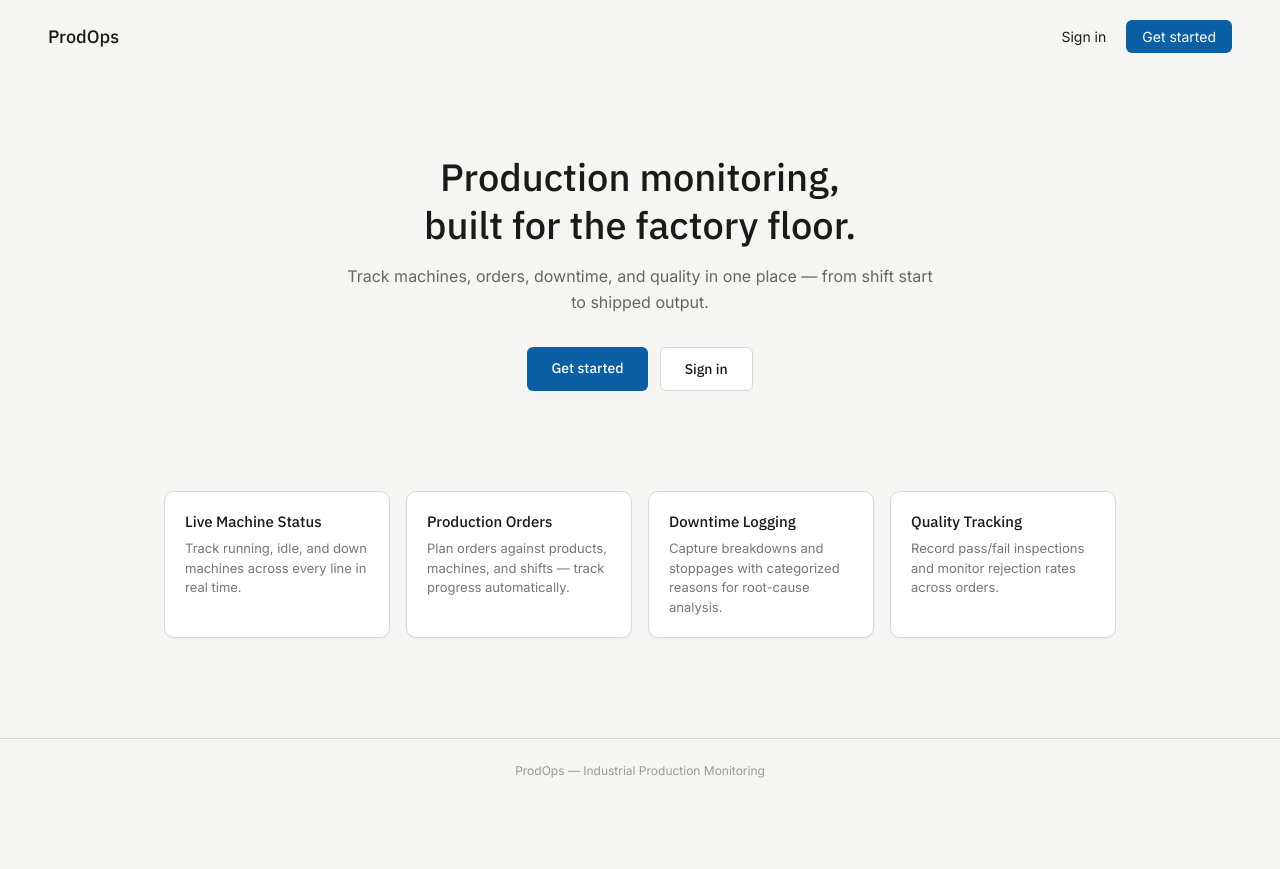
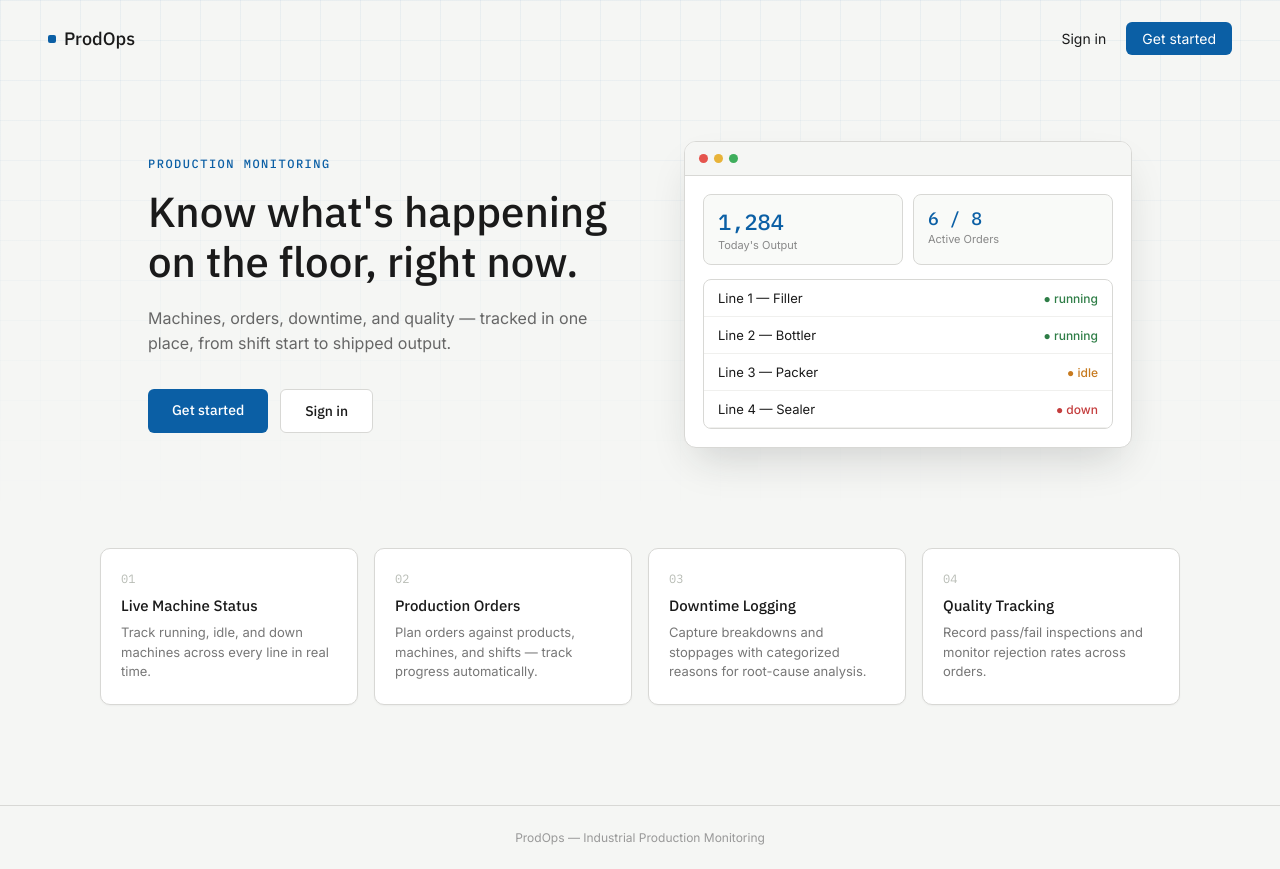
Before and after one commit to Sunita-lab/ProdOps, a React (Vite) app in the folder frontend/: page / in a window 1280 px wide. Before the commit the page ends 802 px from the top, so only its background shows below. Built offline with nearby package versions, Linux system fonts and the light colour scheme; no server answers.

Commit message:
feat: Redesign Landing page with product mockup and refined visual hierarchy

```diff
--- a/frontend/src/pages/Landing.jsx
+++ b/frontend/src/pages/Landing.jsx
@@ -2,16 +2,21 @@ import { Link } from 'react-router-dom';
 
 function Landing() {
   const features = [
-    { title: 'Live Machine Status', desc: 'Track running, idle, and down machines across every line in real time.' },
-    { title: 'Production Orders', desc: 'Plan orders against products, machines, and shifts — track progress automatically.' },
-    { title: 'Downtime Logging', desc: 'Capture breakdowns and stoppages with categorized reasons for root-cause analysis.' },
-    { title: 'Quality Tracking', desc: 'Record pass/fail inspections and monitor rejection rates across orders.' },
+    { n: '01', title: 'Live Machine Status', desc: 'Track running, idle, and down machines across every line in real time.' },
+    { n: '02', title: 'Production Orders', desc: 'Plan orders against products, machines, and shifts — track progress automatically.' },
+    { n: '03', title: 'Downtime Logging', desc: 'Capture breakdowns and stoppages with categorized reasons for root-cause analysis.' },
+    { n: '04', title: 'Quality Tracking', desc: 'Record pass/fail inspections and monitor rejection rates across orders.' },
   ];
 
   return (
     <div style={styles.page}>
+      <div style={styles.bgGrid} />
+
       <header style={styles.header}>
-        <div style={styles.logo}>ProdOps</div>
+        <div style={styles.logo}>
+          <span style={styles.logoDot} />
+          ProdOps
+        </div>
         <div style={styles.headerLinks}>
           <Link to="/login" style={styles.headerLink}>Sign in</Link>
           <Link to="/register" style={styles.headerCta}>Get started</Link>
@@ -19,24 +24,70 @@ function Landing() {
       </header>
 
       <section style={styles.hero}>
-        <h1 style={styles.heroTitle}>Production monitoring,<br />built for the factory floor.</h1>
+        <div style={styles.heroLeft}>
+          <div style={styles.eyebrow}>PRODUCTION MONITORING</div>
+          <h1 style={styles.heroTitle}>Know what's happening<br />on the floor, right now.</h1>
           <p style={styles.heroSubtitle}>
-          Track machines, orders, downtime, and quality in one place —
+            Machines, orders, downtime, and quality — tracked in one place,
             from shift start to shipped output.
           </p>
           <div style={styles.heroButtons}>
             <Link to="/register" style={styles.primaryBtn}>Get started</Link>
             <Link to="/login" style={styles.secondaryBtn}>Sign in</Link>
           </div>
+        </div>
+
+        <div style={styles.heroRight}>
+          <div style={styles.mockWindow}>
+            <div style={styles.mockTopBar}>
+              <span style={{ ...styles.mockDot, background: '#E5544D' }} />
+              <span style={{ ...styles.mockDot, background: '#E8B339' }} />
+              <span style={{ ...styles.mockDot, background: '#3FAE5C' }} />
+            </div>
+            <div style={styles.mockBody}>
+              <div style={styles.mockStatRow}>
+                <div style={styles.mockStatCard}>
+                  <div style={styles.mockStatValue}>1,284</div>
+                  <div style={styles.mockStatLabel}>Today's Output</div>
+                </div>
+                <div style={styles.mockStatCard}>
+                  <div style={{ ...styles.mockStatValue, fontSize: '18px' }}>6 / 8</div>
+                  <div style={styles.mockStatLabel}>Active Orders</div>
+                </div>
+              </div>
+              <div style={styles.mockListCard}>
+                {[
+                  { name: 'Line 1 — Filler', status: 'running' },
+                  { name: 'Line 2 — Bottler', status: 'running' },
+                  { name: 'Line 3 — Packer', status: 'idle' },
+                  { name: 'Line 4 — Sealer', status: 'down' },
+                ].map((m) => (
+                  <div key={m.name} style={styles.mockRow}>
+                    <span style={styles.mockRowName}>{m.name}</span>
+                    <span style={{
+                      ...styles.mockStatusPill,
+                      color: m.status === 'running' ? '#2E7D46' : m.status === 'down' ? '#C43D3D' : '#C77A1F'
+                    }}>
+                      ● {m.status}
+                    </span>
+                  </div>
+                ))}
+              </div>
+            </div>
+          </div>
+        </div>
       </section>
 
-      <section style={styles.features}>
+      <section style={styles.featuresSection}>
+        <div style={styles.features}>
           {features.map((f) => (
             <div key={f.title} style={styles.featureCard}>
+              <div style={styles.featureNum}>{f.n}</div>
               <div style={styles.featureTitle}>{f.title}</div>
               <div style={styles.featureDesc}>{f.desc}</div>
             </div>
           ))}
+        </div>
       </section>
 
       <footer style={styles.footer}>
@@ -47,12 +98,26 @@ function Landing() {
 }
 
 const styles = {
-  page: { minHeight: '100vh', background: 'var(--color-bg)' },
+  page: { minHeight: '100vh', background: 'var(--color-bg)', position: 'relative', overflow: 'hidden' },
+  bgGrid: {
+    position: 'absolute', top: 0, left: 0, right: 0, height: '520px',
+    backgroundImage: 'linear-gradient(rgba(11,95,165,0.05) 1px, transparent 1px), linear-gradient(90deg, rgba(11,95,165,0.05) 1px, transparent 1px)',
+    backgroundSize: '40px 40px',
+    maskImage: 'linear-gradient(to bottom, black, transparent)',
+    WebkitMaskImage: 'linear-gradient(to bottom, black, transparent)',
+    pointerEvents: 'none'
+  },
   header: {
     display: 'flex', justifyContent: 'space-between', alignItems: 'center',
-    padding: '20px 48px'
+    padding: '22px 48px', position: 'relative', zIndex: 1
   },
-  logo: { fontFamily: 'var(--font-heading)', fontSize: '18px', fontWeight: 500, color: 'var(--color-text)' },
+  logo: {
+    fontFamily: 'var(--font-heading)', fontSize: '18px', fontWeight: 500, color: 'var(--color-text)',
+    display: 'flex', alignItems: 'center', gap: '8px'
+  },
+  logoDot: {
+    width: '8px', height: '8px', borderRadius: '2px', background: 'var(--color-primary)', display: 'inline-block'
+  },
   headerLinks: { display: 'flex', alignItems: 'center', gap: '20px' },
   headerLink: { fontFamily: 'var(--font-body)', fontSize: '14px', color: 'var(--color-text)', textDecoration: 'none' },
   headerCta: {
@@ -60,17 +125,23 @@ const styles = {
     background: 'var(--color-primary)', padding: '8px 16px', borderRadius: '6px'
   },
   hero: {
-    maxWidth: '640px', margin: '80px auto 100px', textAlign: 'center', padding: '0 24px'
+    maxWidth: '1080px', margin: '64px auto 100px', padding: '0 48px',
+    display: 'flex', alignItems: 'center', gap: '48px', flexWrap: 'wrap', position: 'relative', zIndex: 1
+  },
+  heroLeft: { flex: '1 1 420px', minWidth: '320px' },
+  eyebrow: {
+    fontFamily: 'var(--font-mono)', fontSize: '12px', fontWeight: 500, letterSpacing: '1.5px',
+    color: 'var(--color-primary)', marginBottom: '16px'
   },
   heroTitle: {
-    fontFamily: 'var(--font-heading)', fontSize: '38px', fontWeight: 500,
-    lineHeight: 1.25, color: 'var(--color-text)', marginBottom: '16px'
+    fontFamily: 'var(--font-heading)', fontSize: '42px', fontWeight: 500,
+    lineHeight: 1.2, color: 'var(--color-text)', marginBottom: '18px'
   },
   heroSubtitle: {
     fontFamily: 'var(--font-body)', fontSize: '16px', color: '#666',
-    lineHeight: 1.6, marginBottom: '32px'
+    lineHeight: 1.6, marginBottom: '32px', maxWidth: '440px'
   },
-  heroButtons: { display: 'flex', gap: '12px', justifyContent: 'center' },
+  heroButtons: { display: 'flex', gap: '12px' },
   primaryBtn: {
     fontFamily: 'var(--font-heading)', fontSize: '14px', fontWeight: 500, color: 'white',
     textDecoration: 'none', background: 'var(--color-primary)', padding: '12px 24px', borderRadius: '6px'
@@ -80,13 +151,38 @@ const styles = {
     textDecoration: 'none', background: 'white', border: '1px solid var(--color-border)',
     padding: '12px 24px', borderRadius: '6px'
   },
+  heroRight: { flex: '1 1 380px', minWidth: '320px' },
+  mockWindow: {
+    background: 'white', borderRadius: '12px', border: '1px solid var(--color-border)',
+    boxShadow: '0 20px 40px -12px rgba(28,31,34,0.18)', overflow: 'hidden'
+  },
+  mockTopBar: { display: 'flex', gap: '6px', padding: '12px 14px', background: '#F5F6F4', borderBottom: '1px solid var(--color-border)' },
+  mockDot: { width: '9px', height: '9px', borderRadius: '50%', display: 'inline-block' },
+  mockBody: { padding: '18px' },
+  mockStatRow: { display: 'flex', gap: '10px', marginBottom: '14px' },
+  mockStatCard: {
+    flex: 1, background: '#F9FAF8', border: '1px solid var(--color-border)', borderRadius: '8px', padding: '12px 14px'
+  },
+  mockStatValue: { fontFamily: 'var(--font-mono)', fontSize: '22px', fontWeight: 500, color: 'var(--color-primary)' },
+  mockStatLabel: { fontFamily: 'var(--font-body)', fontSize: '11px', color: '#888', marginTop: '2px' },
+  mockListCard: { border: '1px solid var(--color-border)', borderRadius: '8px', overflow: 'hidden' },
+  mockRow: {
+    display: 'flex', justifyContent: 'space-between', alignItems: 'center',
+    padding: '10px 14px', borderBottom: '1px solid #F0F0EE', fontSize: '13px'
+  },
+  mockRowName: { fontFamily: 'var(--font-body)', color: 'var(--color-text)' },
+  mockStatusPill: { fontFamily: 'var(--font-body)', fontWeight: 500, fontSize: '12px' },
+  featuresSection: { padding: '0 48px 100px', position: 'relative', zIndex: 1 },
   features: {
-    maxWidth: '1000px', margin: '0 auto', padding: '0 24px 100px',
+    maxWidth: '1080px', margin: '0 auto',
     display: 'grid', gridTemplateColumns: 'repeat(4, 1fr)', gap: '16px'
   },
   featureCard: {
     background: 'white', border: '0.5px solid var(--color-border)', borderRadius: '10px',
-    padding: '20px', boxShadow: '0 1px 2px rgba(0,0,0,0.04)'
+    padding: '22px 20px', boxShadow: '0 1px 2px rgba(0,0,0,0.04)'
+  },
+  featureNum: {
+    fontFamily: 'var(--font-mono)', fontSize: '12px', color: '#B8BCB5', marginBottom: '10px'
   },
   featureTitle: {
     fontFamily: 'var(--font-heading)', fontSize: '15px', fontWeight: 500,
@@ -97,7 +193,7 @@ const styles = {
   },
   footer: {
     textAlign: 'center', padding: '24px', fontFamily: 'var(--font-body)',
-    fontSize: '12px', color: '#999', borderTop: '1px solid var(--color-border)'
+    fontSize: '12px', color: '#999', borderTop: '1px solid var(--color-border)', position: 'relative', zIndex: 1
   }
 };
 
```
Lines whose indentation alone changed are shown as unchanged.
